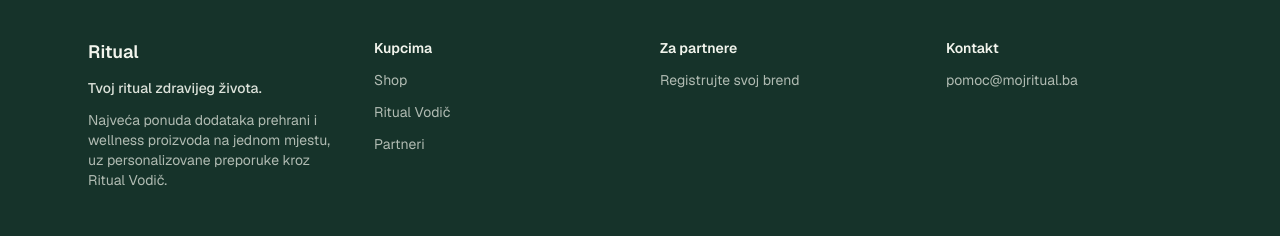
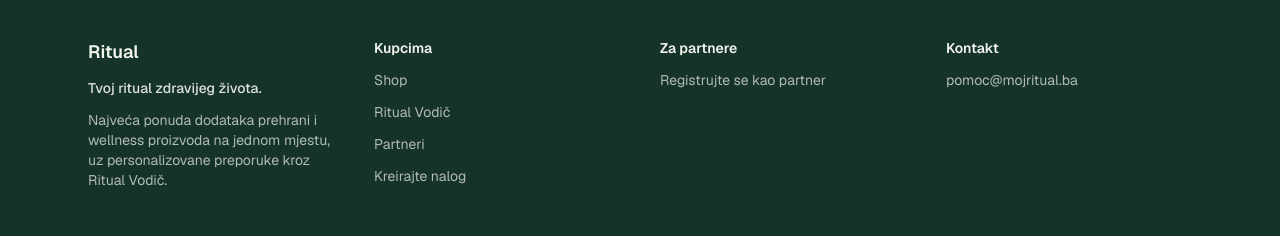
Before and after one commit to ekremh9/mojritual, a Next.js app: page / in a window 1280 px wide. Shown: the part 987-1223 px from the top of the page. Built offline with nearby package versions, Linux system fonts and the light colour scheme; no server answers; the database is empty.

Commit message:
fix: dovrseno Brend->Partner preimenovanje na javnim stranicama (registracija, footer), dodan link za registraciju kupaca u footer

```diff
--- a/app/(shop)/_components/Footer.tsx
+++ b/app/(shop)/_components/Footer.tsx
@@ -27,6 +27,9 @@ export function Footer() {
           <Link href="/partneri" className={KLASE_LINKA}>
             {poruke.kupcima.partneri}
           </Link>
+          <Link href="/registracija" className={KLASE_LINKA}>
+            {poruke.kupcima.kreirajteNalog}
+          </Link>
         </div>
 
         <div className="flex flex-col gap-3">
--- a/lib/i18n/bs.ts
+++ b/lib/i18n/bs.ts
@@ -35,10 +35,11 @@ export const bs = {
       shop: 'Shop',
       ritualVodic: 'Ritual Vodič',
       partneri: 'Partneri',
+      kreirajteNalog: 'Kreirajte nalog',
     },
     brendovi: {
       naslov: 'Za partnere',
-      registracija: 'Registrujte svoj brend',
+      registracija: 'Registrujte se kao partner',
     },
     kontakt: {
       naslov: 'Kontakt',
@@ -344,8 +345,8 @@ export const bs = {
     dugmeUcitavanje: 'Kreiranje naloga…',
     imatePitanje: 'Već imate nalog?',
     prijaviteSe: 'Prijavite se',
-    predstavljateBrend: 'Predstavljate brend?',
-    registrujteBrend: 'Registrujte svoj brend ovdje',
+    predstavljateBrend: 'Želite postati partner?',
+    registrujteBrend: 'Registrujte se ovdje',
     validacija: {
       imeObavezno: 'Unesite ime i prezime.',
       emailObavezan: 'Unesite email adresu.',
@@ -361,9 +362,9 @@ export const bs = {
       'Nalog je kreiran, ali automatska prijava nije uspjela. Prijavite se ručno.',
   },
   registracijaBrend: {
-    naslov: 'Registracija brenda',
+    naslov: 'Registracija partnera',
     podnaslov:
-      'Registrujte svoj brend na Ritualu. Nakon registracije možete odmah početi popunjavati profil i dodavati proizvode — vaš brend i proizvodi postaju javno vidljivi tek nakon odobrenja administratora.',
+      'Registrujte se kao partner na Ritualu. Nakon registracije možete odmah početi popunjavati profil i dodavati proizvode — vaš profil i proizvodi postaju javno vidljivi tek nakon odobrenja administratora.',
     ime: 'Kontakt osoba',
     imePlaceholder: 'Vaše ime i prezime',
     email: 'Email',
@@ -371,9 +372,9 @@ export const bs = {
     lozinka: 'Lozinka',
     lozinkaPomoc: 'Najmanje 8 karaktera.',
     potvrdaLozinke: 'Potvrdite lozinku',
-    brandNaziv: 'Naziv brenda',
-    brandNazivPlaceholder: 'Naziv vašeg brenda',
-    dugme: 'Registruj brend',
+    brandNaziv: 'Naziv partnera',
+    brandNazivPlaceholder: 'Naziv vašeg partnera',
+    dugme: 'Registruj se kao partner',
     dugmeUcitavanje: 'Registracija u toku…',
     imatePitanje: 'Kreirate nalog kao kupac?',
     registrujteSeKaoKupac: 'Registrujte se ovdje',
@@ -385,8 +386,8 @@ export const bs = {
       lozinkaKratka: 'Lozinka mora imati najmanje 8 karaktera.',
       potvrdaObavezna: 'Potvrdite lozinku.',
       potvrdaNePoklapa: 'Lozinke se ne poklapaju.',
-      brandNazivObavezan: 'Unesite naziv brenda.',
-      brandNazivKratak: 'Naziv brenda mora imati najmanje 2 karaktera.',
+      brandNazivObavezan: 'Unesite naziv partnera.',
+      brandNazivKratak: 'Naziv partnera mora imati najmanje 2 karaktera.',
     },
     greskaEmailZauzet: 'Korisnik sa ovom email adresom već postoji.',
     greskaOpsta: 'Registracija nije uspjela. Pokušajte ponovo.',
@@ -664,8 +665,7 @@ export const bs = {
   },
   partneri: {
     naslov: 'Partneri',
-    metaOpis:
-      'Pregledajte sve partnere na Ritualu — brendove čiji proizvodi čine ponudu platforme.',
+    metaOpis: 'Pregledajte sve partnere na Ritualu čiji proizvodi čine ponudu platforme.',
     rezultati: (broj: number) => `${broj} ${jeJednina(broj) ? 'partner' : 'partnera'}`,
     prazno: 'Nema partnera koji odgovaraju pretrazi.',
     pretraga: {
```
